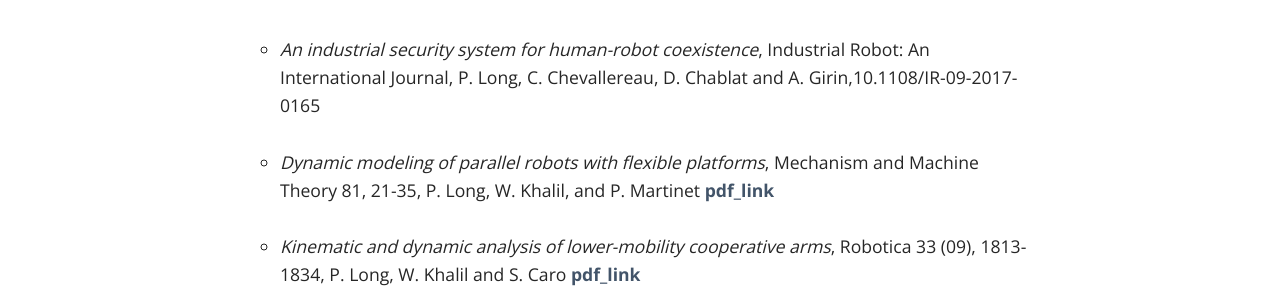
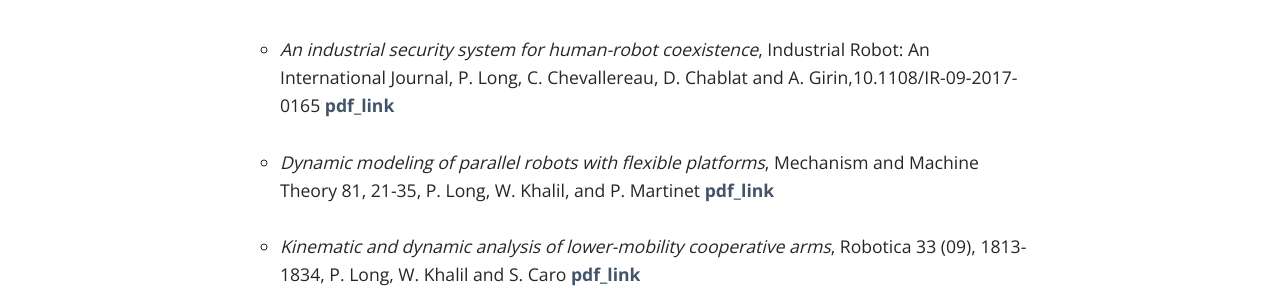
Before and after one commit to philip-long/philip-long.github.io, a Jekyll site: the page built from publications/index.html, in a window 1280 px wide and 900 px high. Shown: the part 306-594 px from the top of the window. Built offline with Jekyll 4.4.1, drawn with Linux system fonts in a browser that asks for light colours; some web fonts are replaced.

Commit message:
added industrial robot pdf

```diff
--- a/publications/index.html
+++ b/publications/index.html
@@ -15,6 +15,7 @@ title: Publications
 
     <li>
         <i> An industrial security system for human-robot coexistence</i>, Industrial Robot: An International Journal, P. Long, C. Chevallereau, D. Chablat and A. Girin,10.1108/IR-09-2017-0165
+    <a href="https://www.researchgate.net/publication/321790532_An_industrial_security_system_for_human-robot_coexistence"> pdf_link</a>
     </li>
     <br>
 
```
